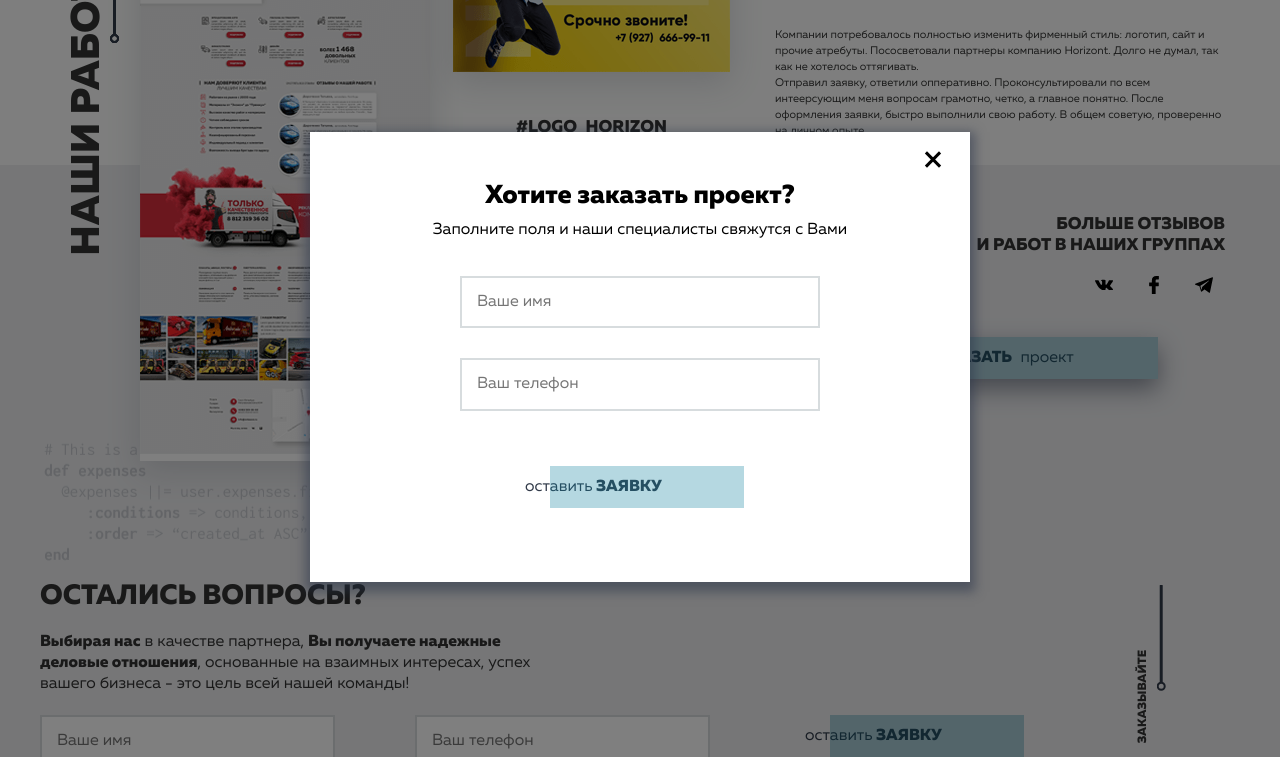
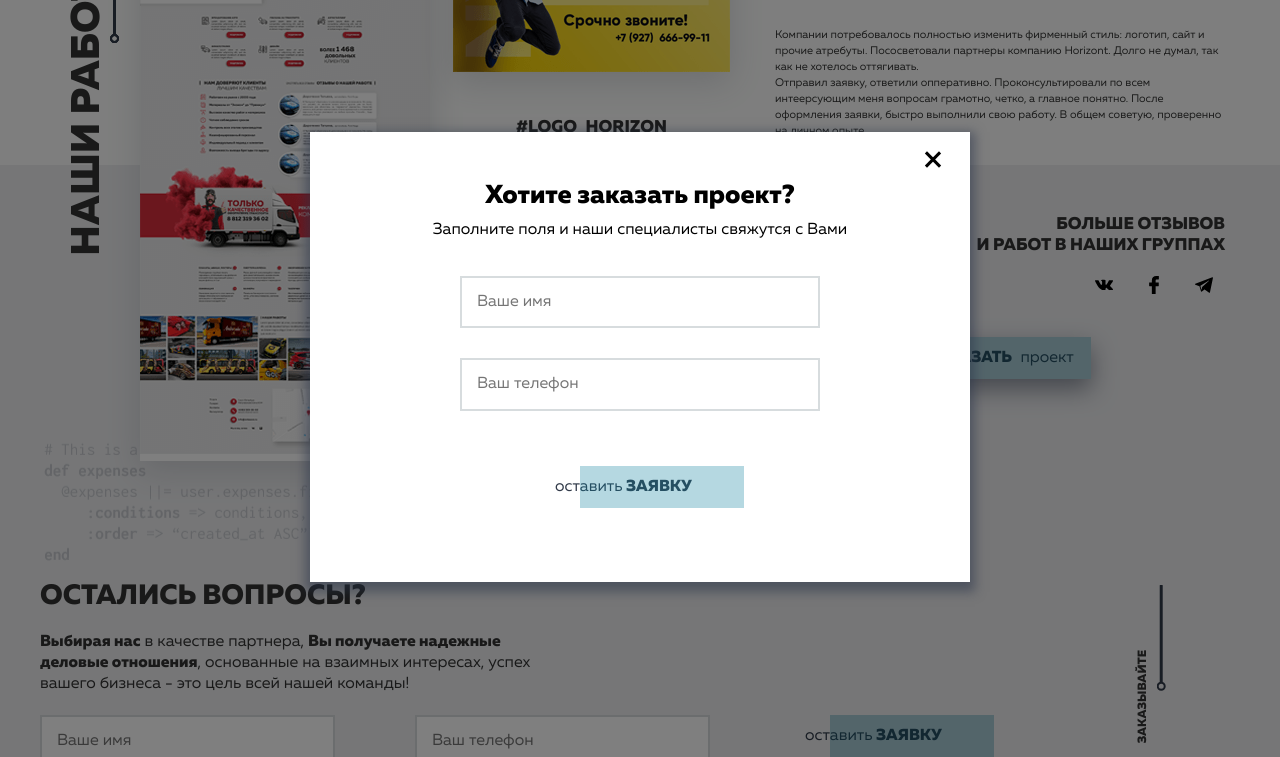
Before and after one commit to Ostin63/gorizont, a website: page assets/index.html in a window 1280 px wide. Both pictures are taken after a click on the button "ЗАКАЗАТЬ проект". Shown: the part 1502-2259 px from the top of the page. Drawn offline with nearby package versions, Linux system fonts and the light colour scheme; files that its build step writes are made by us from their sources; a web font is replaced by a local one.

Commit message:
no message

```diff
--- a/assets/less/main.less
+++ b/assets/less/main.less
@@ -523,8 +523,7 @@ body {
 
 .search-button {
   position: absolute;
-  padding-top: 6px;
-  padding-bottom: 6px;
+  padding: 6px;
   right: 10px;
   bottom: 10px;
   width: 16px;
@@ -534,6 +533,7 @@ body {
   background-color: @background_color_4;
   cursor: pointer;
   outline: none;
+  box-sizing: border-box;
   transform: rotate(45deg);
   &::-moz-focus-inner {
     border: 0;
@@ -840,7 +840,7 @@ main {
     position: absolute;
     top: 0;
     left: 40px;
-    width: 192px;
+    width: 226px;
     height: 40px;
     transition: all 0.5s;
     border: 1px solid rgba(255, 255, 255, 0);
@@ -851,7 +851,6 @@ main {
     outline: none;
     &::after {
       left: 0px;
-      width: 240px;
       transition: all 0.5s;
       background: rgba(12, 125, 156, 0.3);
       box-shadow: 0px 10px 25px 0 rgba(41, 52, 73, 0.5);
@@ -861,7 +860,6 @@ main {
     outline: none;
     &::after {
       left: 0;
-      width: 230px;
       outline: none;
       background: rgba(131, 194, 211, 0.3);
       box-shadow: 0px 2px 2px 0 rgba(41, 52, 73, 0.5);
@@ -1063,8 +1061,11 @@ main {
   margin: 0 auto;
   .button {
     margin-top: 40px;
-    margin-left: 50px;
+    margin-left: 80px;
     border: 0;
+    &::after {
+      width: 162px;
+    }
   }
 }
 
@@ -1297,7 +1298,12 @@ main {
       flex-direction: row;
     }
     .button {
-      margin: 0 auto;
+      margin-right: 137px;
+      margin-left: 137px;
+      box-sizing: border-box;
+      &::after {
+        width: 176px;
+      }
     }
   }
 }
@@ -1332,6 +1338,9 @@ main {
         margin-top: 20px;
         margin-bottom: 10px;
         margin-left: 0;
+        &::after {
+          width: 162px;
+        }
       }
       .feedback-checkbox {
         margin-left: 15px;
```
Also changed, not shown: assets/css/main.css, assets/less/main.css, public/css/main.css, public/css/main.min.css.
